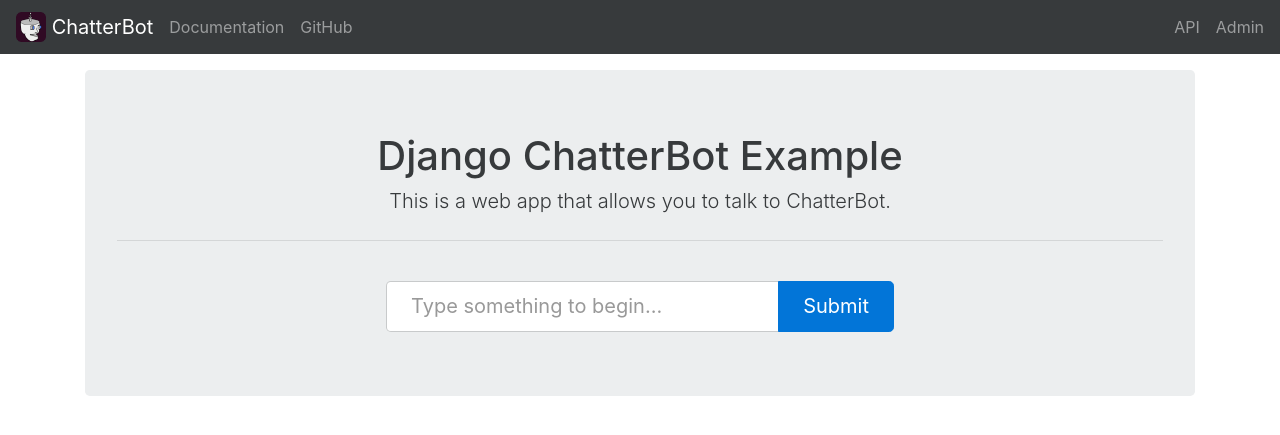
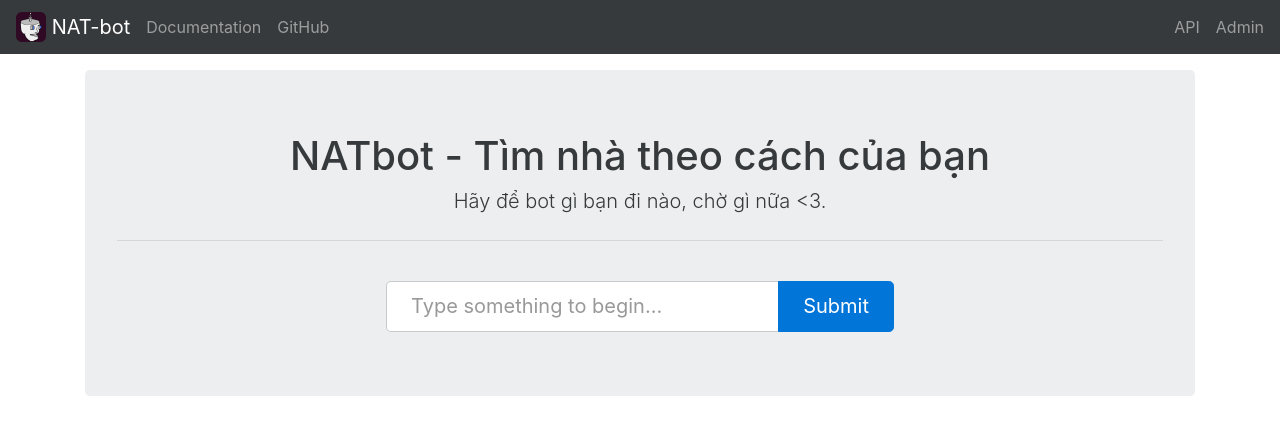
Before and after one commit to thethuz/nlp, a Django app: page / in a window 1280 px wide. Shown: the top 435 px of the page. Run offline with Django 3.2, Linux system fonts and the light colour scheme; some libraries are stand-ins or nearby versions.

Commit message:
Edit html

```diff
--- a/rent_house/preprocessor/rasa_nlu_preprocesor.py
+++ b/rent_house/preprocessor/rasa_nlu_preprocesor.py
@@ -1,5 +1,5 @@
 import pickle
-from pyvi.pyvi import ViPosTagger,ViTokenizer
+from pyvi import ViPosTagger,ViTokenizer
 import requests
 import re
 import json
--- a/rent_house/templates/app.html
+++ b/rent_house/templates/app.html
@@ -2,7 +2,7 @@
 <!doctype html>
 <html>
   <head>
-    <title>Django ChatterBot Example</title>
+    <title>NATbot - Tìm nhà theo cách của bạn</title>
     <link rel="stylesheet" href="{% static 'css/bootstrap.css' %}"/>
     <link rel="stylesheet" href="{% static 'css/custom.css' %}"/>
   </head>
@@ -13,9 +13,9 @@
     <div class="container">
 
       <div class="jumbotron mt-1">
-        <h1 class="jumbotron-heading text-xs-center">Django ChatterBot Example</h1>
+        <h1 class="jumbotron-heading text-xs-center">NATbot - Tìm nhà theo cách của bạn</h1>
         <p class="lead text-xs-center">
-          This is a web app that allows you to talk to ChatterBot.
+          Hãy để bot gì bạn đi nào, chờ gì nữa <3.
         </p>
 
         <hr class="my-2">
--- a/rent_house/templates/nav.html
+++ b/rent_house/templates/nav.html
@@ -4,7 +4,7 @@
 
   <a class="navbar-brand" href="{% url 'main' %}">
     <img src="{% static 'img/chatterbot.png' %}" width="30" height="30" class="d-inline-block align-top" alt="ChatterBot">
-    ChatterBot
+    NAT-bot
   </a>
 
   <ul class="nav navbar-nav">
@@ -12,7 +12,7 @@
       <a class="nav-link" href="http://chatterbot.readthedocs.io/en/stable/">Documentation</a>
     </li>
     <li class="nav-item">
-      <a class="nav-link" href="https://github.com/gunthercox/ChatterBot">GitHub</a>
+      <a class="nav-link" href="https://github.com/thethuz/nlp">GitHub</a>
     </li>
   </ul>
 
--- a/rent_house/views.py
+++ b/rent_house/views.py
@@ -4,7 +4,6 @@ from django.views.generic import View
 from django.http import JsonResponse
 from chatterbot import ChatBot
 from chatterbot.ext.django_chatterbot import settings
-
 
 class ChatterBotViewMixin(object):
     """
```
Also changed, not shown: rent_house/settings.py (+15 -7 lines).
